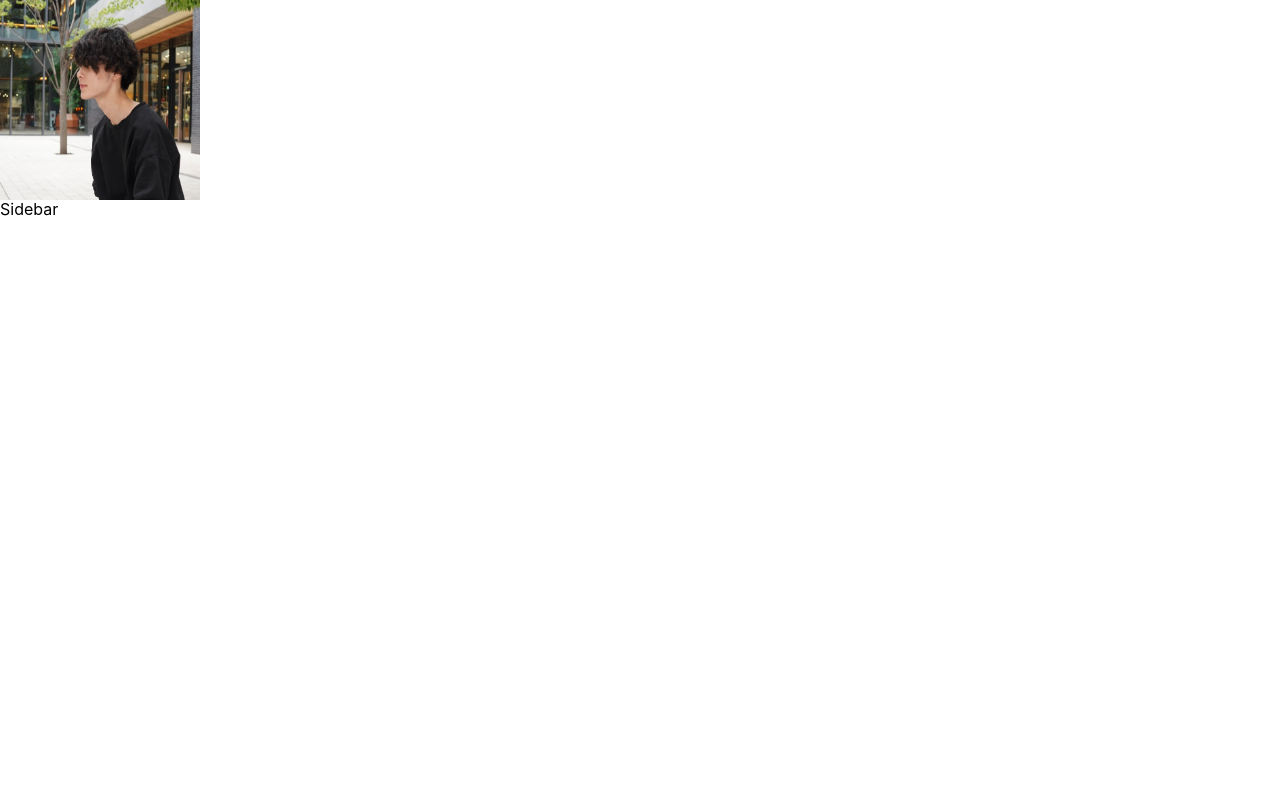
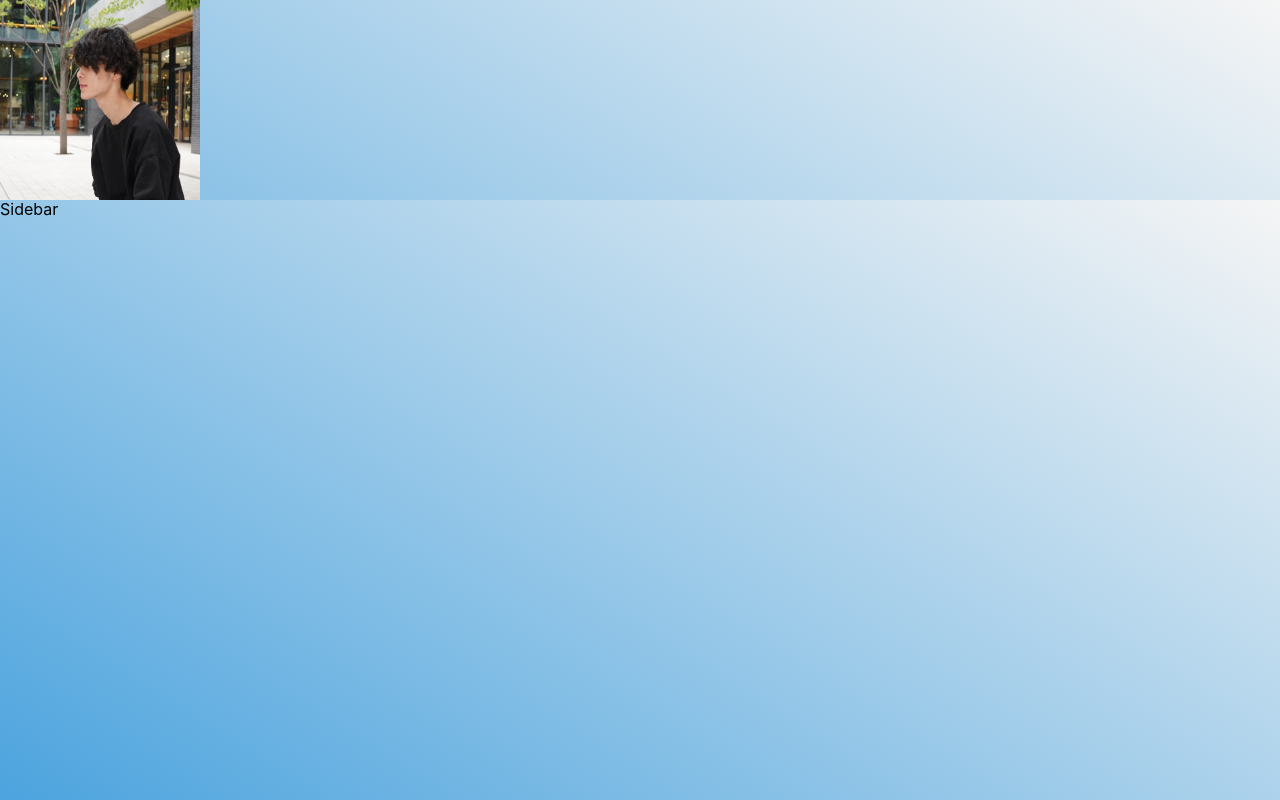
Before and after one commit to Taiyo86-create/myportfolio, a React (Create React App) app: page / in a window 1280 px wide. Built offline with nearby package versions, Linux system fonts and the light colour scheme.

Commit message:
Update App.css

```diff
--- a/src/App.css
+++ b/src/App.css
@@ -1,4 +1,7 @@
 *{
   overflow: hidden;
   box-sizing: border-box;
+  width: 100vw;
+  height: 100vh;
+  background: linear-gradient(to bottom left, #f5f5f5 , #3498db);
 }
```
